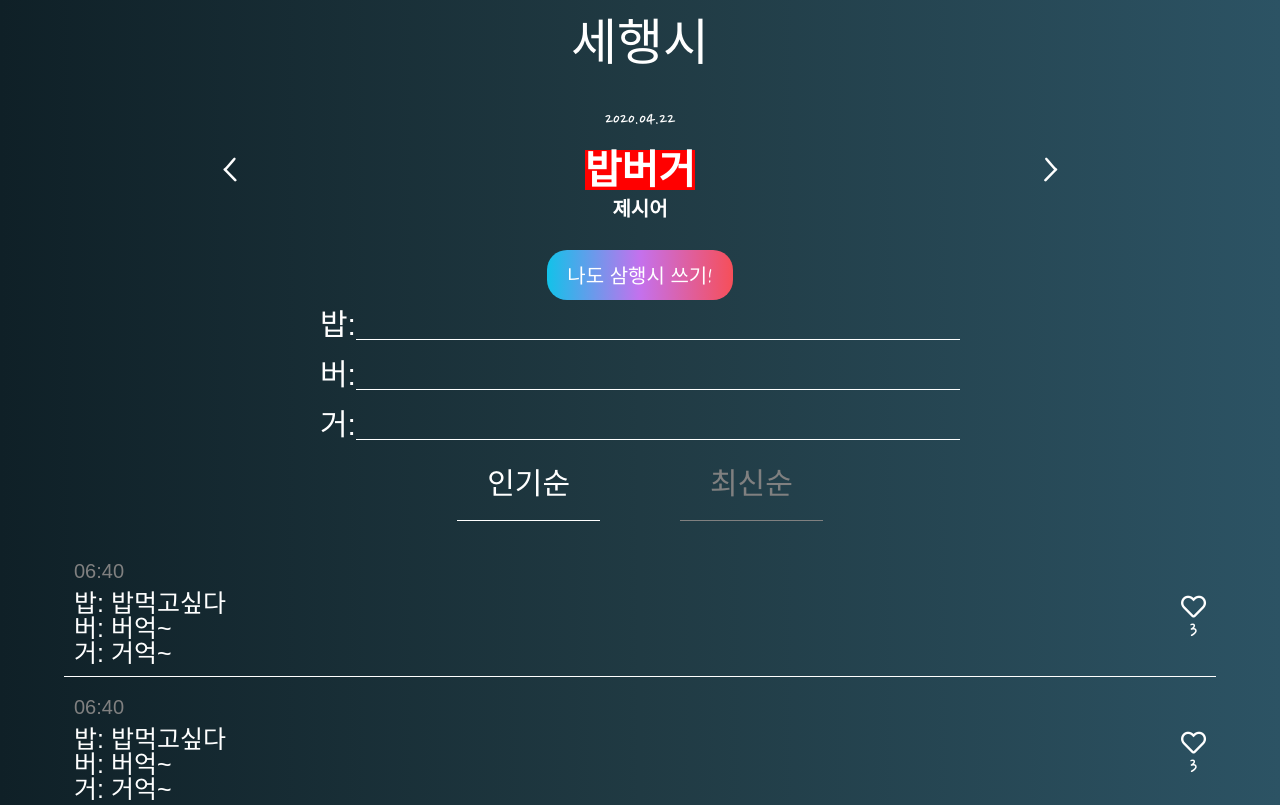
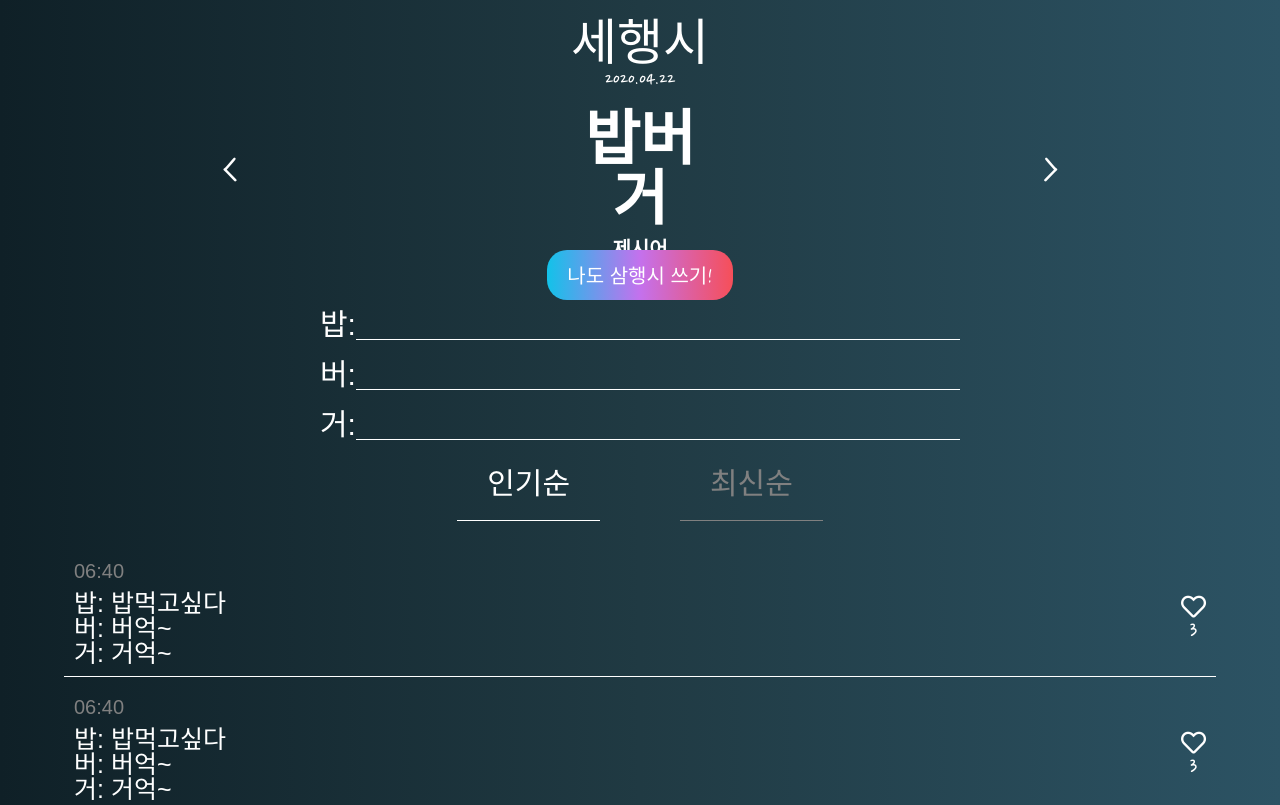
Before and after one commit to dydtjq94/samthree, a plain HTML site: page index.html in a window 1280 px wide. Shown: the top 805 px of the page. Drawn offline with Linux system fonts and the light colour scheme; a web font is replaced by a local one.

Commit message:
Update styles.css

```diff
--- a/styles.css
+++ b/styles.css
@@ -49,10 +49,11 @@ body {
   margin-bottom: 20px;
 }
 .prompt__box .content .prompt {
-  background-color: red;
-  font-size: 40px;
+  font-size: 60px;
   margin-bottom: 10px;
   font-family: "Stylish", sans-serif;
+  width: 150px;
+  text-align: center;
 }
 .prompt__box .content h1 {
   margin-bottom: 10px;
```
